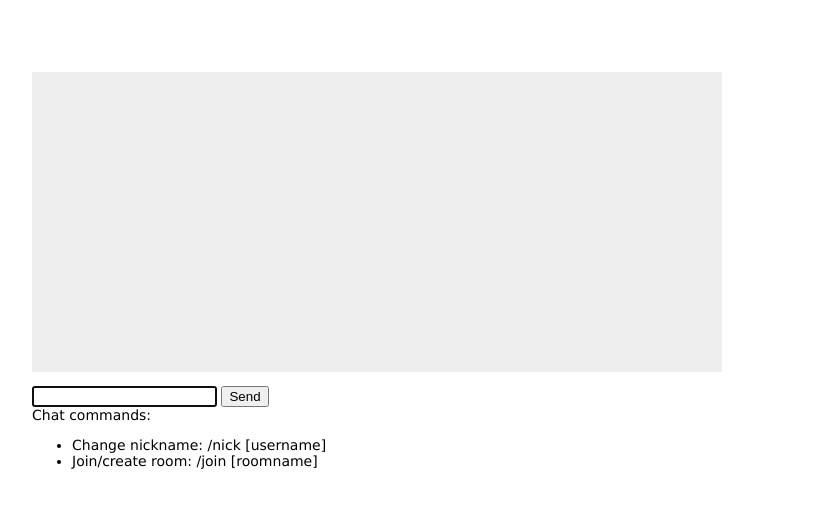
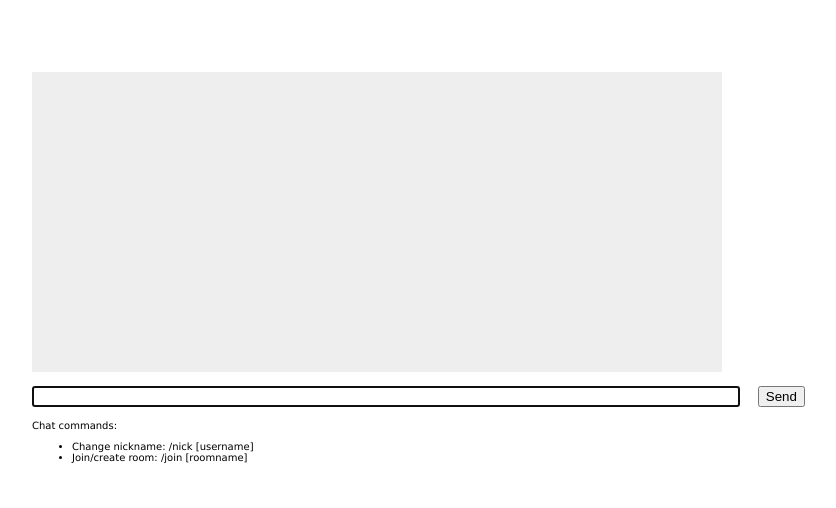
Before and after one commit to hirotoe0112/chat, a website: page public/index.html in a window 1280 px wide. Shown: the whole page, without its empty margins (208-1044 px from the left). Drawn offline with nearby package versions, Linux system fonts and the light colour scheme; no server answers.

Commit message:
レイアウトを修正

```diff
--- a/public/javascripts/chat_ui.js
+++ b/public/javascripts/chat_ui.js
@@ -60,7 +60,6 @@ $(document).ready(function(){
   socket.on('rooms', function(rooms){
     $('#room-list').empty();
     rooms.forEach(room => {
-      room = room.substring(1, room.length);
       if(room != ''){
         $('#room-list').append(divEscapedContentElement(room));
       }
--- a/public/stylesheets/style.css
+++ b/public/stylesheets/style.css
@@ -25,3 +25,29 @@ a{
   margin-bottom: 1em;
   margin-right: 10px;
 }
+
+#room-list{
+  float:right;
+  width:100px;
+  height:300px;
+  overflow: auto;
+}
+
+#room-list div{
+  border-bottom:1px solid #eee;
+}
+
+#room-list div:hover{
+  background-color:#ddd;
+  cursor: pointer;
+}
+
+#send-message{
+  width: 700px;
+  margin-bottom: 1em;
+  margin-right: 1em;
+}
+
+#help{
+  font-size:10px;
+}
```
